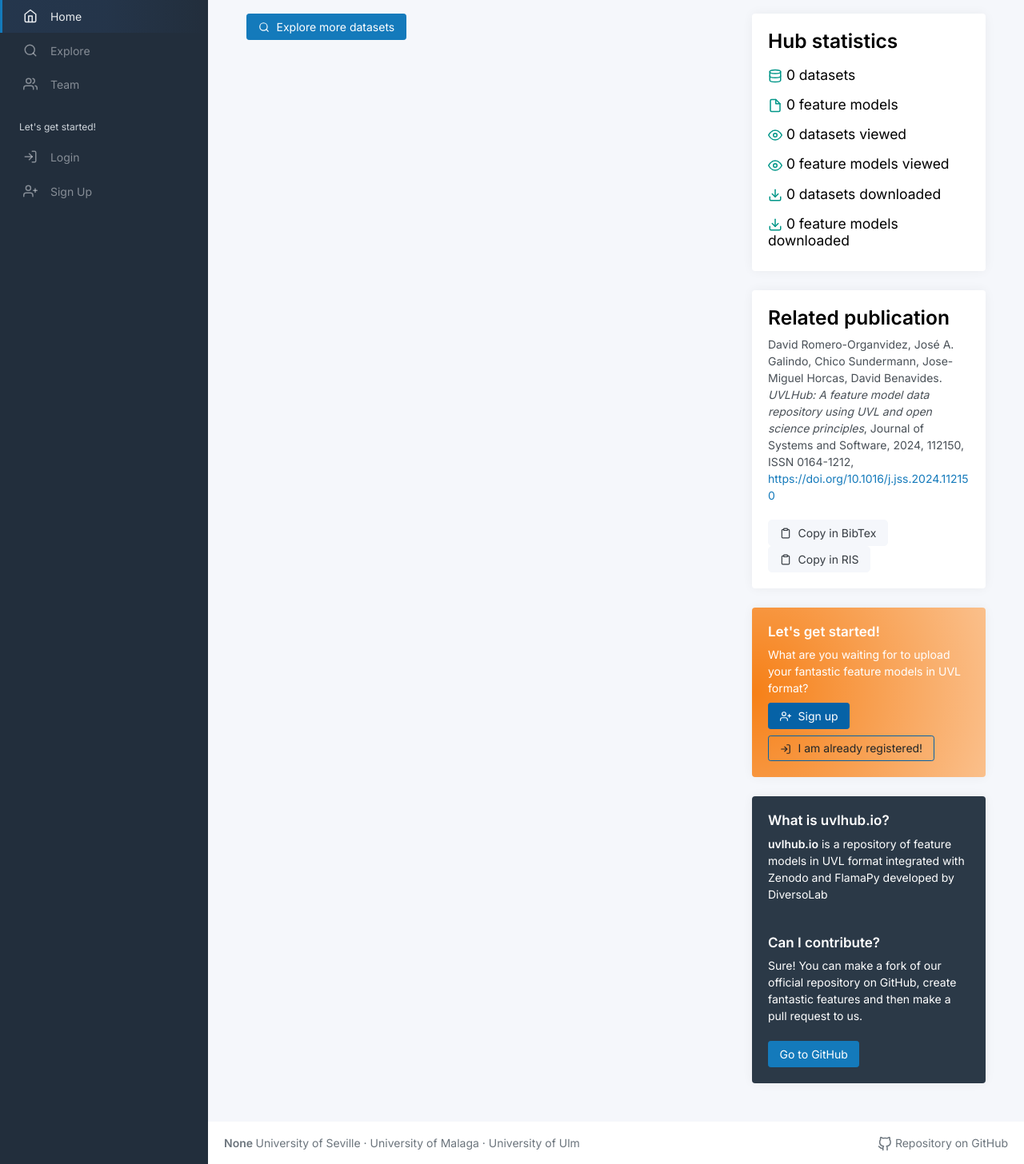
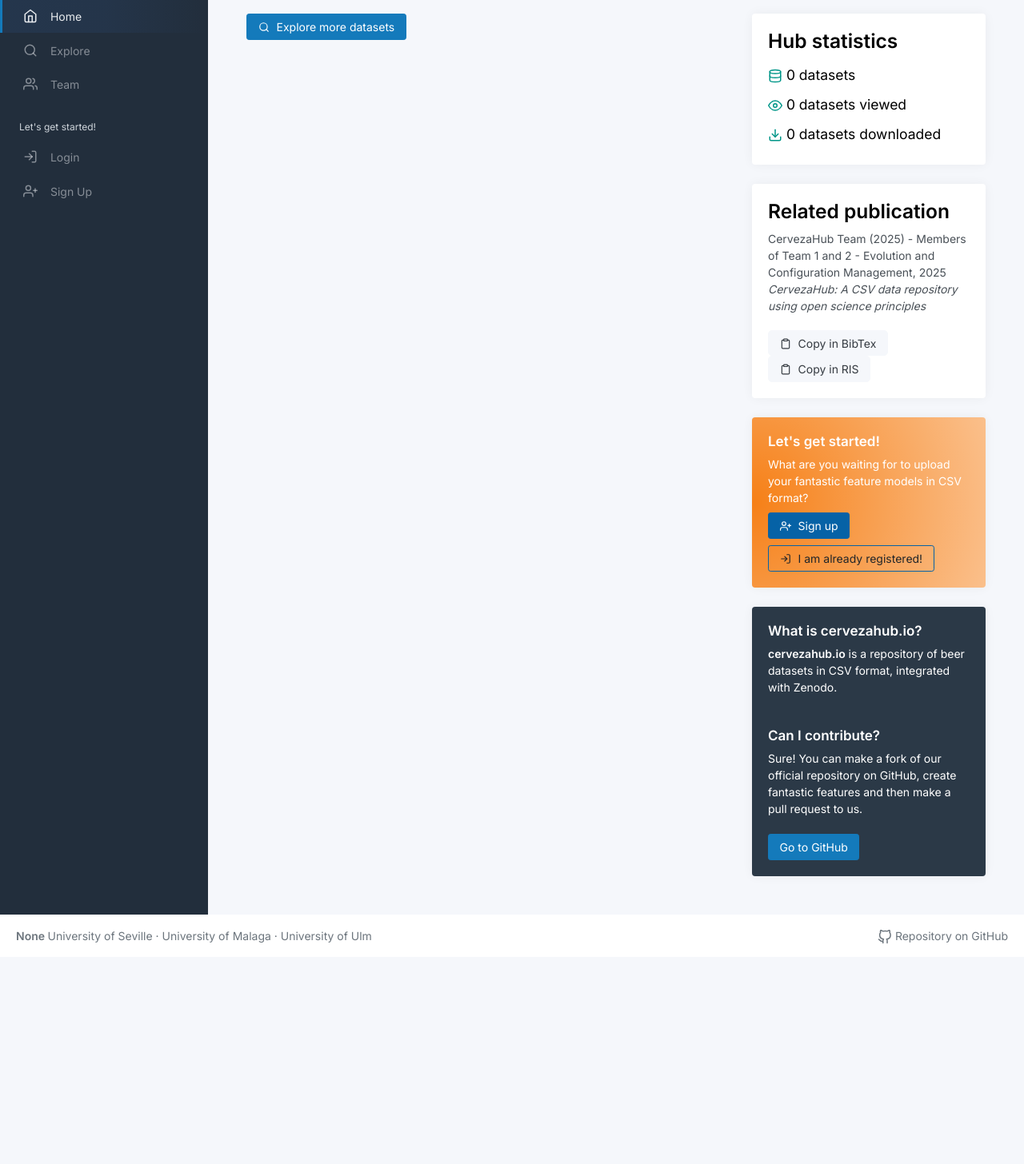
Before and after one commit to EGC-1/cerveza-hub-2, a Flask app: page / in a window 1280 px wide. Shown: the part 142-1598 px from the top of the page at 80% size. After the commit the page ends 1322 px from the top, so only its background shows below. Run offline with Flask 3, Linux system fonts and the light colour scheme; data that the repository does not hold is empty; parts of the project's set-up code (start-up, migrations or seed data) failed here and were passed over; some libraries are stand-ins or nearby versions.

Commit message:
feat: logic adaptation in public template

```diff
--- a/app/modules/public/templates/public/index.html
+++ b/app/modules/public/templates/public/index.html
@@ -131,23 +131,11 @@
                             </h4>
 
                             <h4 class="h4 mb-3" class="stats-color">
-                                <i data-feather="file" class="align-middle mr-2 stats-color"></i>&nbsp;{{ feature_models_counter }} feature models
-                            </h4>
-
-                            <h4 class="h4 mb-3" class="stats-color">
                                 <i data-feather="eye" class="align-middle mr-2 stats-color"></i>&nbsp;{{ total_dataset_views }} datasets viewed
                             </h4>
 
-                            <h4 class="h4 mb-3" class="stats-color">
-                                <i data-feather="eye" class="align-middle mr-2 stats-color"></i>&nbsp;{{ total_feature_model_views }} feature models viewed
-                            </h4>
-
-                            <h4 class="h4 mb-3" class="stats-color">
+                            <h4 class="h4" class="stats-color">
                                 <i data-feather="download" class="align-middle mr-2 stats-color"></i>&nbsp;{{ total_dataset_downloads }} datasets downloaded
-                            </h4>
-
-                            <h4 class="h4" class="stats-color">
-                                <i data-feather="download" class="align-middle mr-2 stats-color"></i>&nbsp;{{ total_feature_model_downloads }} feature models downloaded
                             </h4>
 
                         </h1>
@@ -167,13 +155,8 @@
 
                             <h2> <b>Related publication</b> </h2>
 
-                            David Romero-Organvidez, José A. Galindo, Chico Sundermann, Jose-Miguel Horcas, David Benavides.
-                            <i>UVLHub: A feature model data repository using UVL and open science principles</i>,
-                            Journal of Systems and Software,
-                            2024,
-                            112150,
-                            ISSN 0164-1212,
-                            <a href="https://doi.org/10.1016/j.jss.2024.112150" target="_blank">https://doi.org/10.1016/j.jss.2024.112150</a>
+                            CervezaHub Team (2025) - Members of Team 1 and 2 - Evolution and Configuration Management, 2025
+                            <i>CervezaHub: A CSV data repository using open science principles</i>
 
                         </div>
 
@@ -207,7 +190,7 @@
 
                             <div class="card-body card-body-slim">
 
-                                What are you waiting for to upload your fantastic feature models in UVL format?
+                                What are you waiting for to upload your fantastic feature models in CSV format?
 
                                 <div class="row mt-2">
 
@@ -243,13 +226,13 @@
                             <div class="card card-dark">
 
                                 <h2 class="card-title card-title-light">
-                            What is <b>uvlhub.io</b>?
+                                    What is <b>cervezahub.io</b>?
                                 </h2>
 
                                 <div class="card-body card-body-slim">
 
-                            <strong>uvlhub.io</strong> is a repository of feature models in UVL format integrated with
-                            Zenodo and FlamaPy developed by DiversoLab
+                                    <strong>cervezahub.io</strong> is a repository of beer datasets in CSV format,
+                                    integrated with Zenodo.
 
                                 </div>
 
@@ -264,8 +247,13 @@
 
                                     <br><br>
 
-                            <a href="https://github.com/diverso-lab/uvlhub" target="_blank" class="btn btn-primary">
+
+                                    <a href="https://github.com/cerveza-hub/cerveza-hub" target="_blank" class="btn btn-primary">
                                         Go to GitHub</a>
+
+                                </div>
+
+                            </div>
 
                         </div>
 
```
Lines whose indentation alone changed are shown as unchanged.
